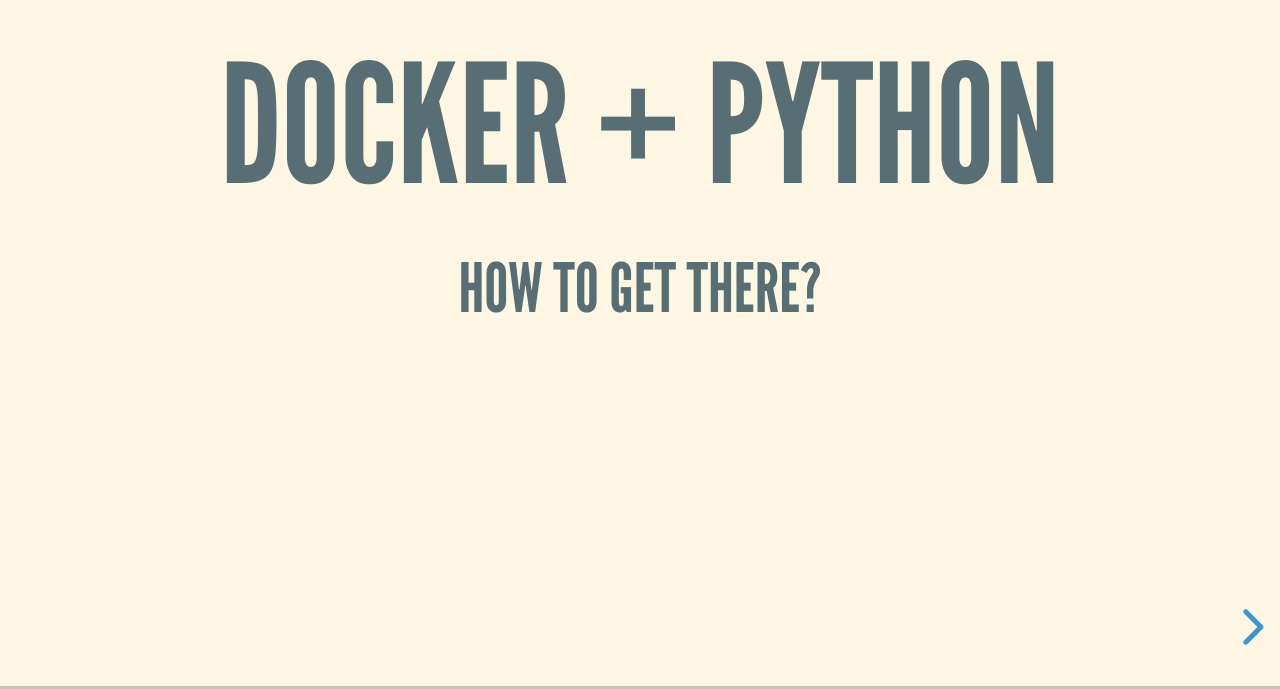
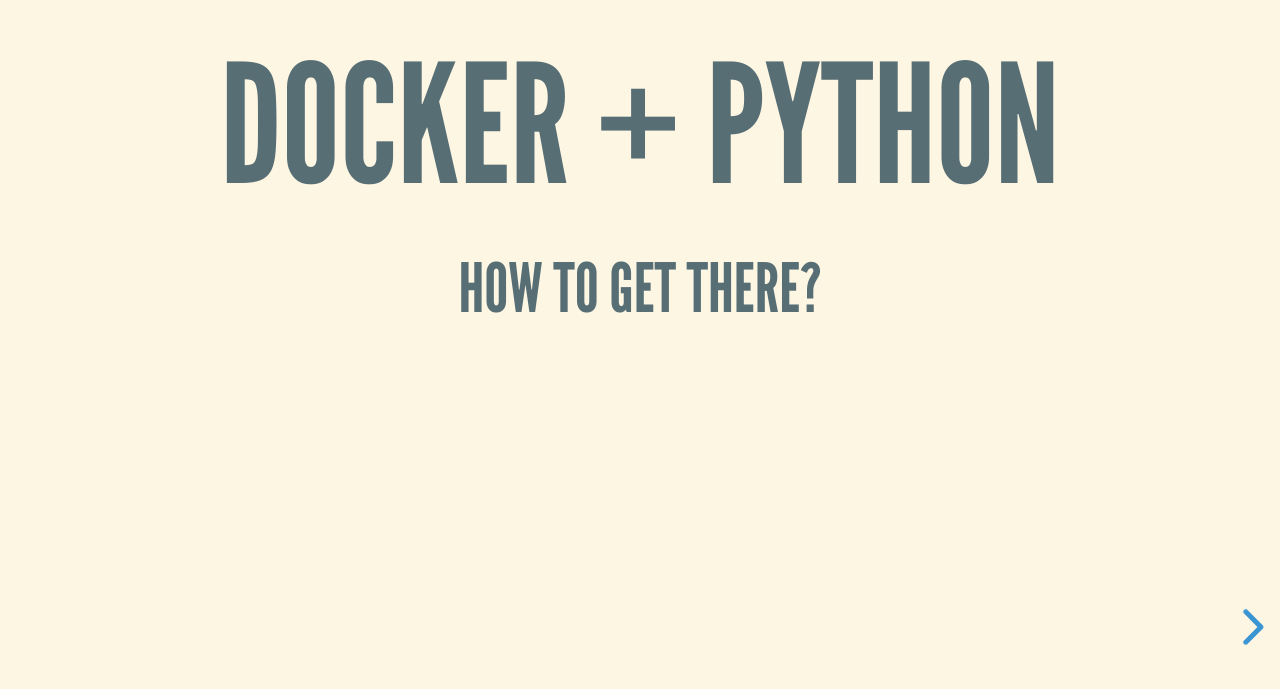
Before and after one commit to dkravetz/python-pizza-presentation, a website: page index.html in a window 1280 px wide. Shown: the part 111-800 px from the top of the page. Drawn offline with Linux system fonts and the light colour scheme.

Commit message:
:art: Remove progress bar

```diff
--- a/index.html
+++ b/index.html
@@ -57,7 +57,8 @@
 					{ src: 'plugin/markdown/markdown.js' },
 					{ src: 'plugin/notes/notes.js', async: true },
 					{ src: 'plugin/highlight/highlight.js', async: true }
-				]
+				],
+				progress: false
 			});
 		</script>
 	</body>
```
